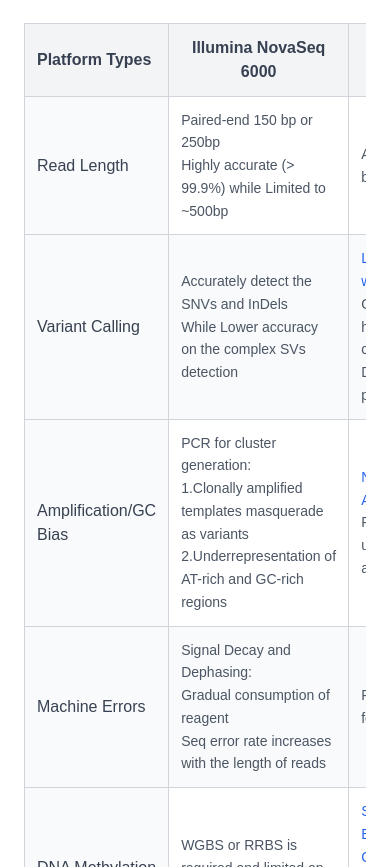
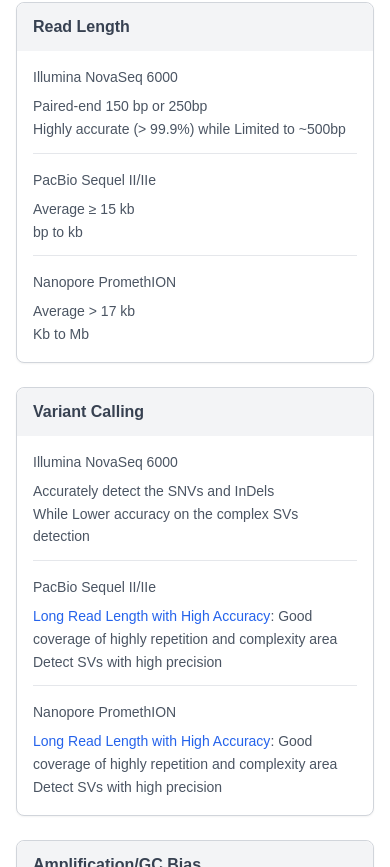
Before and after one commit to mukeshs13/operify_nextjs, a Next.js app: page /dna-sequencing/long-read-sequencing in a window 390 px wide. Shown: the part 1397-2264 px from the top of the page. Built offline with nearby package versions, Linux system fonts and the light colour scheme.

Commit message:
Further Styling

```diff
--- a/app/dna-sequencing/long-read-sequencing/components/LongReadComparison.jsx
+++ b/app/dna-sequencing/long-read-sequencing/components/LongReadComparison.jsx
@@ -32,9 +32,35 @@
     }
   ];
 
+  const formatContent = (content, isHighlighted = false) => {
+    if (content.includes("Long Read Length")) {
+      return (
+        <div>
+          <span className="text-blue-600 font-medium">Long Read Length with High Accuracy</span>
+          {content.replace("Long Read Length with High Accuracy", "")}
+        </div>
+      );
+    } else if (content.includes("NO GC Bias")) {
+      return (
+        <div>
+          <span className="text-blue-600 font-medium">NO GC Bias & Amplification Bias</span>
+          {content.replace("NO GC Bias & Amplification Bias", "")}
+        </div>
+      );
+    } else if (content.includes("Simultaneous")) {
+      return (
+        <div>
+          <span className="text-blue-600 font-medium">Simultaneous Epigenetic Characterization</span>
+          {content.replace("Simultaneous Epigenetic Characterization", "")}
+        </div>
+      );
+    }
+    return content;
+  };
+
   return (
     <section className="py-12 bg-white">
-      <div className="container-fluid px-6 lg:px-12">
+      <div className="container-fluid px-4 lg:px-12">
         <h2 className="text-2xl lg:text-3xl text-gray-700 mb-8">
           Comparison of Sequencers
         </h2>
@@ -47,7 +73,6 @@
               alt="Long Read Comparison Chart"
               className="w-full max-w-4xl mx-auto rounded-lg border shadow-md"
             />
-
           </div>
         </div>
 
@@ -59,22 +84,52 @@
         </div>
 
         <div className="flex flex-col xl:flex-row gap-8">
-          {/* Left side - Comparison Table */}
-          <div className="flex-1">
-            <div className="overflow-x-auto">
+          {/* Mobile Card Layout (hidden on desktop) */}
+          <div className="xl:hidden space-y-6">
+            {comparisonData.map((row, index) => (
+              <div key={index} className="bg-white border border-gray-300 rounded-lg shadow-sm">
+                <div className="bg-gray-100 px-4 py-3 rounded-t-lg">
+                  <h4 className="font-semibold text-gray-700">{row.category}</h4>
+                </div>
+                <div className="p-4 space-y-4">
+                  <div className="border-b border-gray-200 pb-3">
+                    <h5 className="font-medium text-sm text-gray-600 mb-2">Illumina NovaSeq 6000</h5>
+                    <div className="text-sm text-gray-600 whitespace-pre-line leading-relaxed">
+                      {row.illumina}
+                    </div>
+                  </div>
+                  <div className="border-b border-gray-200 pb-3">
+                    <h5 className="font-medium text-sm text-gray-600 mb-2">PacBio Sequel II/IIe</h5>
+                    <div className="text-sm text-gray-600 whitespace-pre-line leading-relaxed">
+                      {formatContent(row.pacbio)}
+                    </div>
+                  </div>
+                  <div>
+                    <h5 className="font-medium text-sm text-gray-600 mb-2">Nanopore PromethION</h5>
+                    <div className="text-sm text-gray-600 whitespace-pre-line leading-relaxed">
+                      {formatContent(row.nanopore)}
+                    </div>
+                  </div>
+                </div>
+              </div>
+            ))}
+          </div>
+
+          {/* Desktop Table Layout (hidden on mobile) */}
+          <div className="hidden xl:flex flex-1">
             <table className="w-full border-collapse border border-gray-300 bg-white shadow-lg rounded-lg">
               <thead>
                 <tr className="bg-gray-100">
-                    <th className="border border-gray-300 p-3 text-left font-semibold text-gray-700 min-w-[120px]">
+                  <th className="border border-gray-300 p-3 text-left font-semibold text-gray-700">
                     Platform Types
                   </th>
-                    <th className="border border-gray-300 p-3 text-center font-semibold text-gray-700 min-w-[180px]">
+                  <th className="border border-gray-300 p-3 text-center font-semibold text-gray-700">
                     Illumina NovaSeq 6000
                   </th>
-                    <th className="border border-gray-300 p-3 text-center font-semibold text-gray-700 min-w-[160px]">
+                  <th className="border border-gray-300 p-3 text-center font-semibold text-gray-700">
                     PacBio Sequel II/IIe
                   </th>
-                    <th className="border border-gray-300 p-3 text-center font-semibold text-gray-700 min-w-[160px]">
+                  <th className="border border-gray-300 p-3 text-center font-semibold text-gray-700">
                     Nanopore PromethION
                   </th>
                 </tr>
@@ -92,55 +147,18 @@
                     </td>
                     <td className="border border-gray-300 p-3 text-sm text-gray-600">
                       <div className="whitespace-pre-line leading-relaxed">
-                          {row.pacbio.includes("Long Read Length") ? (
-                            <div>
-                              <span className="text-blue-600 font-medium">Long Read Length with High Accuracy</span>
-                              {row.pacbio.replace("Long Read Length with High Accuracy", "")}
-                            </div>
-                          ) : row.pacbio.includes("NO GC Bias") ? (
-                            <div>
-                              <span className="text-blue-600 font-medium">NO GC Bias & Amplification Bias</span>
-                              {row.pacbio.replace("NO GC Bias & Amplification Bias", "")}
-                            </div>
-                          ) : row.pacbio.includes("Simultaneous") ? (
-                            <div>
-                              <span className="text-blue-600 font-medium">Simultaneous Epigenetic Characterization</span>
-                              {row.pacbio.replace("Simultaneous Epigenetic Characterization", "")}
-                            </div>
-                          ) : (
-                            row.pacbio
-                          )}
+                        {formatContent(row.pacbio)}
                       </div>
                     </td>
                     <td className="border border-gray-300 p-3 text-sm text-gray-600">
                       <div className="whitespace-pre-line leading-relaxed">
-                          {row.nanopore.includes("Long Read Length") ? (
-                            <div>
-                              <span className="text-blue-600 font-medium">Long Read Length with High Accuracy</span>
-                              {row.nanopore.replace("Long Read Length with High Accuracy", "")}
-                            </div>
-                          ) : row.nanopore.includes("NO GC Bias") ? (
-                            <div>
-                              <span className="text-blue-600 font-medium">NO GC Bias & Amplification Bias</span>
-                              {row.nanopore.replace("NO GC Bias & Amplification Bias", "")}
-                            </div>
-                          ) : row.nanopore.includes("Simultaneous") ? (
-                            <div>
-                              <span className="text-blue-600 font-medium">Simultaneous Epigenetic Characterization</span>
-                              {row.nanopore.replace("Simultaneous Epigenetic Characterization", "")}
-                            </div>
-                          ) : (
-                            row.nanopore
-                          )}
+                        {formatContent(row.nanopore)}
                       </div>
                     </td>
                   </tr>
                 ))}
               </tbody>
             </table>
-            </div>
-
-
           </div>
 
           {/* Right side - Key Highlights */}
```
Lines whose indentation alone changed are shown as unchanged.
